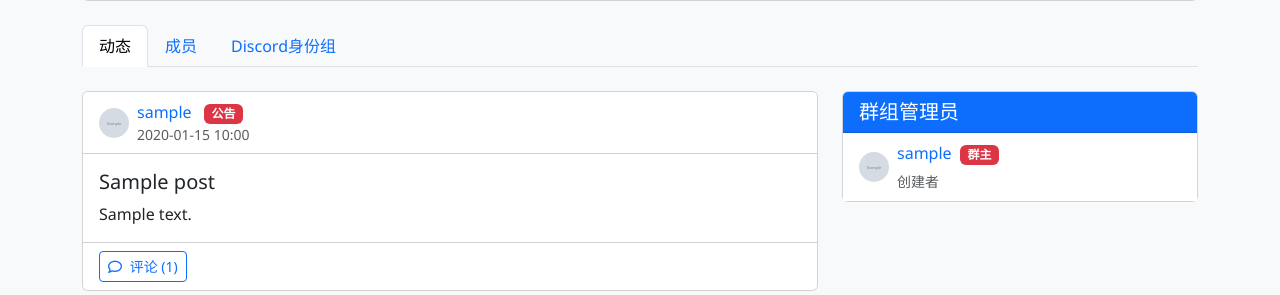
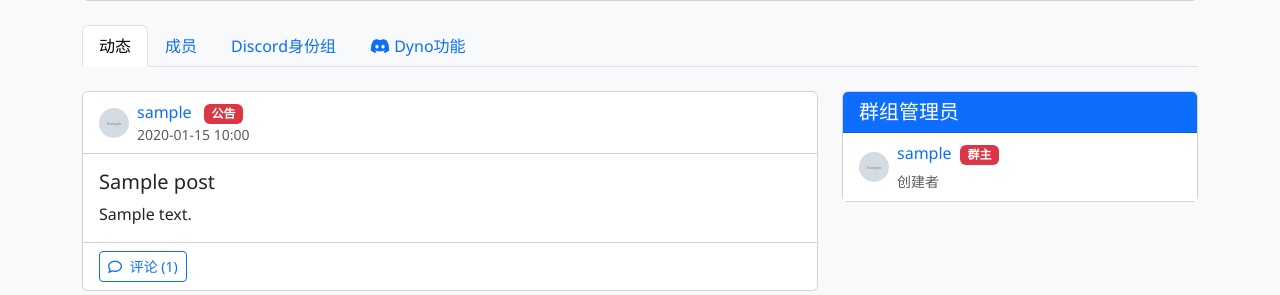
Before and after one commit to PuneetGOTO/group-manager, a Flask app: page /groups/1 in a window 1280 px wide. Shown: the part 489-784 px from the top of the page. Run offline with Flask 3, Linux system fonts and the light colour scheme; tables that the repository leaves empty hold one stand-in row (values such as "Sample post"); grey boxes marked "Sample" are stand-in pictures.

Commit message:
添加导航栏Dyno功能链接，提升Discord功能可访问性

```diff
--- a/app/templates/groups/view.html
+++ b/app/templates/groups/view.html
@@ -84,6 +84,11 @@
     <li class="nav-item">
         <a class="nav-link" href="{{ url_for('groups.roles', group_id=group.id) }}">
             <i class="bi bi-shield"></i> Discord身份组
+        </a>
+    </li>
+    <li class="nav-item">
+        <a class="nav-link" href="{{ url_for('dyno.dashboard', group_id=group.id) }}">
+            <i class="fab fa-discord"></i> Dyno功能
         </a>
     </li>
     {% endif %}
```
